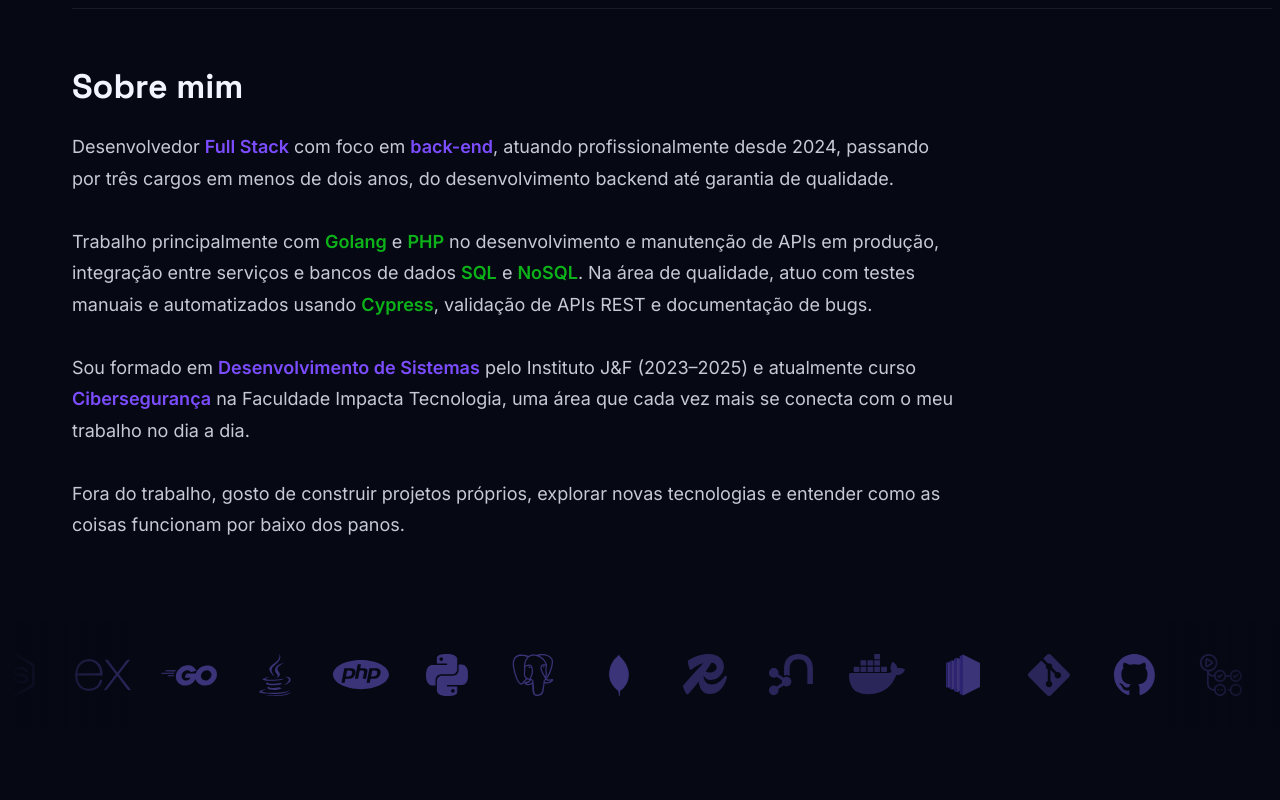
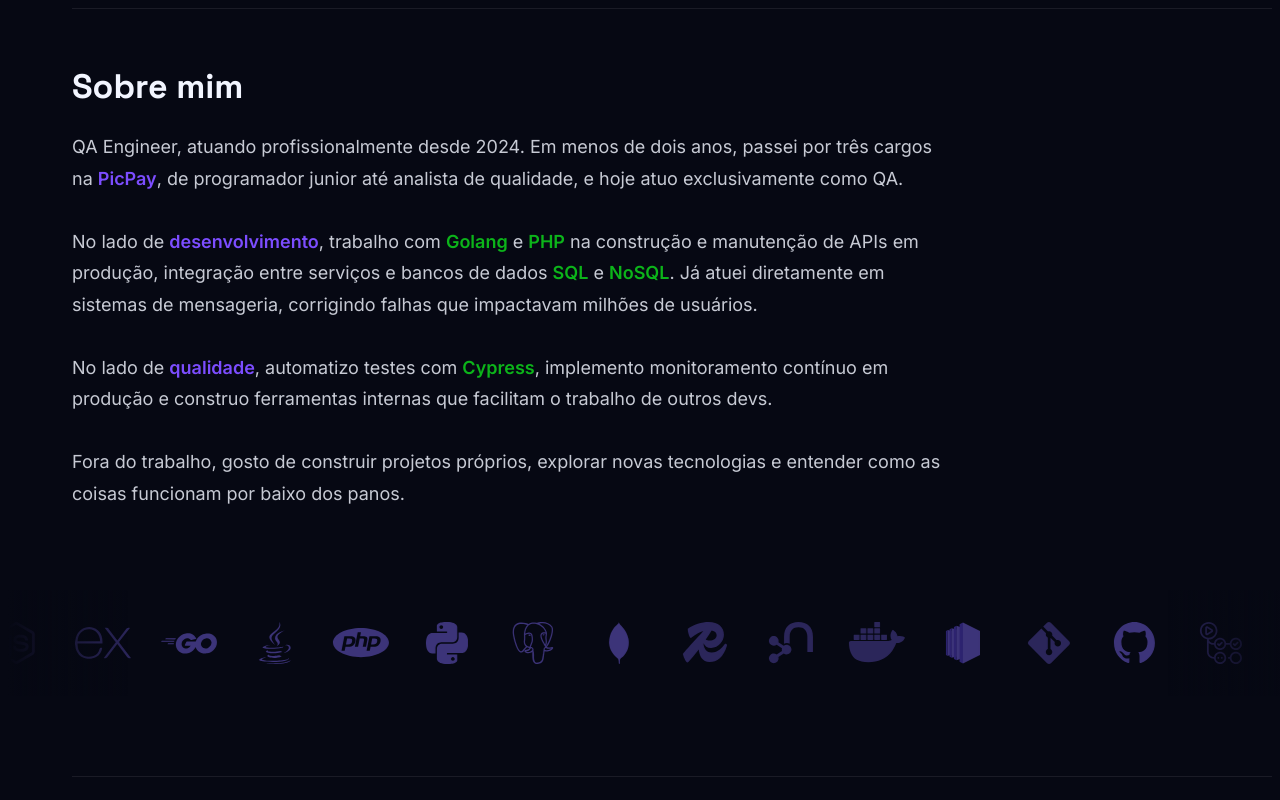
Before and after one commit to Roger13san/portfolio, a React (Vite) app in the folder Portfolio_project/: page / in a window 1280 px wide. Shown: the part 880-1680 px from the top of the page. Built offline with nearby package versions, Linux system fonts and the light colour scheme.

Commit message:
feat: implement tracking functionality and update contact and project sections

```diff
--- /dev/null
+++ b/Portfolio_project/src/hooks/useTracking.js
@@ -0,0 +1,16 @@
+/**
+ * Hook centralizado de tracking GA4.
+ * Dispara eventos customizados via gtag() já carregado no index.html.
+ *
+ * Uso:
+ *   const { trackEvent } = useTracking();
+ *   trackEvent("click_github", { section: "hero" });
+ */
+export function useTracking() {
+  function trackEvent(eventName, params = {}) {
+    if (typeof window.gtag !== "function") return;
+    window.gtag("event", eventName, params);
+  }
+
+  return { trackEvent };
+}
--- a/Portfolio_project/src/secoes/Contato/Contato.jsx
+++ b/Portfolio_project/src/secoes/Contato/Contato.jsx
@@ -1,10 +1,12 @@
 import styles from "./Contato.module.css";
-import { Mail, Linkedin, Github, Phone, MapPin } from "lucide-react";
+import { Mail, Linkedin, MapPin } from "lucide-react";
 import { useEffect, useRef, useState } from "react";
+import { useTracking } from "../../hooks/useTracking";
 
 export default function Contato() {
   const sectionRef = useRef(null);
   const [visible, setVisible] = useState(false);
+  const { trackEvent } = useTracking();
 
   useEffect(() => {
     const observer = new IntersectionObserver(
@@ -33,11 +35,11 @@
     },
 
     {
-      icon: Phone,
-      label: "WhatsApp",
-      value: "+55 (11) 94865-9917",
-      href: "https://wa.me/5511948659917",
-      color: "#25d366",
+      icon: Linkedin,
+      label: "LinkedIn",
+      value: "roger-rodrigues-de-santana",
+      href: "https://www.linkedin.com/in/roger-rodrigues-de-santana-b2a241311/",
+      color: "#0a66c2",
     },
     {
       icon: MapPin,
@@ -84,6 +86,7 @@
                 target="_blank"
                 rel="noreferrer"
                 className={styles.contactLink}
+                onClick={() => trackEvent(`click_contato_${method.label.toLowerCase()}`, { section: "contato" })}
               >
                 {content}
               </a>
@@ -102,6 +105,7 @@
           <a
             href="mailto:roger.rodriguessantana22@gmail.com"
             className={styles.mailButton}
+            onClick={() => trackEvent("click_contato_email_cta", { section: "contato" })}
           >
             Enviar Email
           </a>
--- a/Portfolio_project/src/secoes/Hero/Hero.jsx
+++ b/Portfolio_project/src/secoes/Hero/Hero.jsx
@@ -1,6 +1,7 @@
 import { Linkedin, Github, FileDown } from "lucide-react";
 import { useEffect, useState } from "react";
 import styles from "./Hero.module.css";
+import { useTracking } from "../../hooks/useTracking";
 import heroBg from "../../assets/hero-bg.jpg";
 import rogerAvatar from "../../assets/bonito.jpg";
 
@@ -50,6 +51,7 @@
 
 export default function Hero() {
   const typedRole = useTypingEffect(ROLES);
+  const { trackEvent } = useTracking();
 
   return (
     <section
@@ -89,6 +91,7 @@
                 target="_blank"
                 rel="noreferrer"
                 className={`${styles.btn} ${styles.primary}`}
+                onClick={() => trackEvent("click_linkedin", { section: "hero" })}
               >
                 <Linkedin size={22} />
                 LinkedIn
@@ -99,6 +102,7 @@
                 target="_blank"
                 rel="noreferrer"
                 className={`${styles.btn} ${styles.secondary}`}
+                onClick={() => trackEvent("click_github", { section: "hero" })}
               >
                 <Github size={22} />
                 GitHub
@@ -108,6 +112,7 @@
                 href="/cv/roger-santana-cv.pdf"
                 download
                 className={`${styles.btn} ${styles.ghost}`}
+                onClick={() => trackEvent("click_download_cv", { section: "hero" })}
               >
                 <FileDown size={22} />
                 Baixar CV
--- a/Portfolio_project/src/secoes/Sobre_mim/SobreMim.jsx
+++ b/Portfolio_project/src/secoes/Sobre_mim/SobreMim.jsx
@@ -33,31 +33,29 @@
         <h3 className={styles.heading}>Sobre mim</h3>
 
         <p className={styles.text}>
-          Desenvolvedor{" "}
-          <span className={styles.highlight}>Full Stack</span> com foco em{" "}
-          <span className={styles.highlight}>back-end</span>, atuando
-          profissionalmente desde 2024, passando por três cargos em menos de
-          dois anos, do desenvolvimento backend até garantia de qualidade.
+          QA Engineer, atuando profissionalmente desde 2024.
+          Em menos de dois anos, passei por três cargos na{" "}
+          <span className={styles.highlight}>PicPay</span>, de programador junior
+          até analista de qualidade, e hoje atuo exclusivamente como QA.
           <br /><br />
-          Trabalho principalmente com{" "}
+          No lado de{" "}
+          <span className={styles.highlight}>desenvolvimento</span>, trabalho com{" "}
           <span className={styles.bold}>Golang</span> e{" "}
-          <span className={styles.bold}>PHP</span> no desenvolvimento e manutenção
-          de APIs em produção, integração entre serviços e bancos de dados{" "}
+          <span className={styles.bold}>PHP</span> na construção e manutenção de APIs
+          em produção, integração entre serviços e bancos de dados{" "}
           <span className={styles.bold}>SQL</span> e{" "}
-          <span className={styles.bold}>NoSQL</span>. Na área de qualidade, atuo
-          com testes manuais e automatizados usando{" "}
-          <span className={styles.bold}>Cypress</span>, validação de APIs REST e
-          documentação de bugs.
+          <span className={styles.bold}>NoSQL</span>. Já atuei diretamente em sistemas
+          de mensageria, corrigindo falhas que impactavam milhões de usuários.
           <br /><br />
-          Sou formado em{" "}
-          <span className={styles.highlight}>Desenvolvimento de Sistemas</span> pelo
-          Instituto J&F (2023–2025) e atualmente curso{" "}
-          <span className={styles.highlight}>Cibersegurança</span> na Faculdade
-          Impacta Tecnologia, uma área que cada vez mais se conecta com o meu
-          trabalho no dia a dia.
+          No lado de{" "}
+          <span className={styles.highlight}>qualidade</span>, automatizo testes com{" "}
+          <span className={styles.bold}>Cypress</span>, implemento monitoramento
+          contínuo em produção e construo ferramentas internas que facilitam o trabalho
+          de outros devs.
           <br /><br />
           Fora do trabalho, gosto de construir projetos próprios, explorar novas
           tecnologias e entender como as coisas funcionam por baixo dos panos.
+
         </p>
 
       </div>
--- a/Portfolio_project/src/secoes/Timeline/Timeline.jsx
+++ b/Portfolio_project/src/secoes/Timeline/Timeline.jsx
@@ -8,7 +8,7 @@
     period: "2026 – Atual",
     title: "IT Analyst — PicPay",
     description:
-      "Atuação com qualidade de software em ambiente de produção, trabalhando com testes manuais e automatizados. Desenvolvimento de testes com Cypress e validação de APIs REST, garantindo a confiabilidade das integrações entre serviços. Participação ativa na identificação de bugs e melhoria contínua dos sistemas. ",
+      "Automação de testes cobrindo toda a vertical de seguros da PicPay, com execução a cada 30 minutos e notificação automática dos responsáveis em caso de falha em produção. Implementação de testes sintéticos no banco de dados para validar o fluxo completo de contratação. Criação de API interna de geração de massa de teste,com saldo, seguros contratados e acesso ao app, adotada pelo time como ferramenta padrão.",
     dot: <Briefcase className={styles.icon} />,
     type: "profissional",
   },
@@ -17,7 +17,7 @@
     period: "2025 – 2026",
     title: "Assistant IT — PicPay",
     description:
-      "Desenvolvimento backend com Golang e PHP em sistemas internos. Criação de novas funcionalidades, integração com bancos SQL e NoSQL e participação em soluções de mensageria. Experiência prática com sistemas em produção e evolução de aplicações existentes.",
+      "Desenvolvimento backend com Golang e PHP em sistemas internos de produção. Identificação e correção de falha crítica de duplicidade e não-envio na mensageria, impactando cerca de 30% da base de usuários, milhões de contas. Integração com bancos SQL e NoSQL e atuação em soluções de mensageria.",
     dot: <Briefcase className={styles.icon} />,
     type: "profissional",
   },
```
Also changed, not shown: Portfolio_project/src/secoes/Projetos/Projetos.jsx (+29 -6 lines), 1 other file (tests, documents, lock files or other folders).
